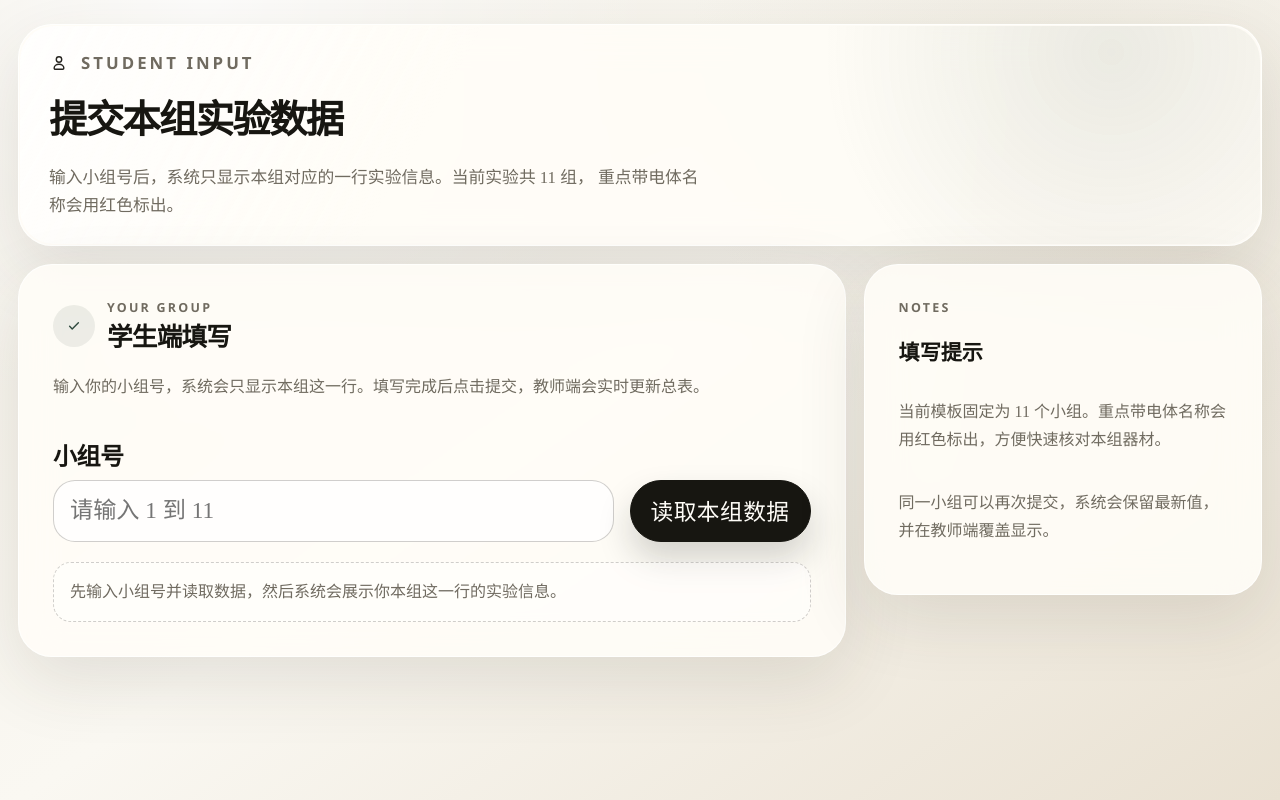
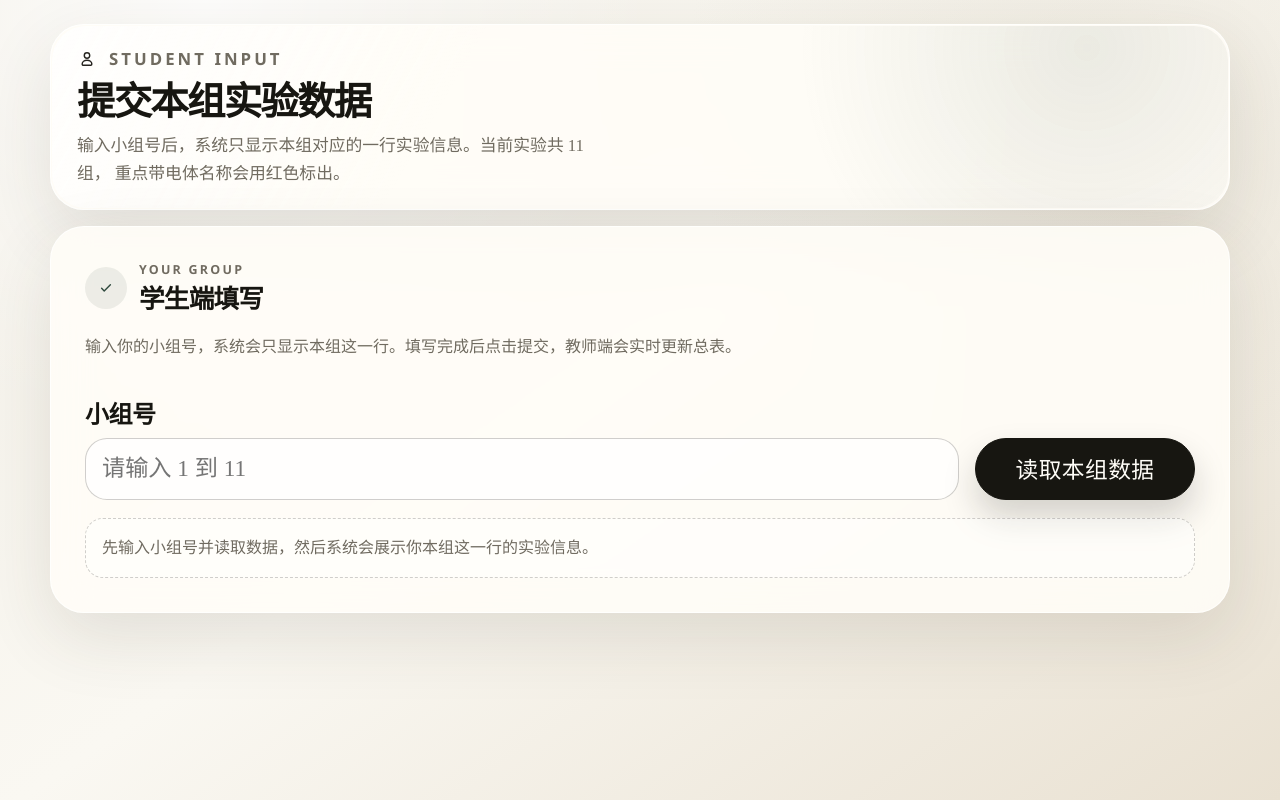
Before and after one commit to 1073288932-cmd/experiment-data-platform-20260325, a Next.js app: page /student in a window 1280 px wide. Built offline with nearby package versions, Linux system fonts and the light colour scheme.

Commit message:
Simplify student page and fix object emphasis

```diff
--- a/app/globals.css
+++ b/app/globals.css
@@ -120,6 +120,22 @@ svg {
 .compact-hero {
   padding: 24px 30px;
   margin-bottom: 18px;
+}
+
+.student-hero {
+  width: min(100%, 1180px);
+  margin: 0 auto 16px;
+  padding: 20px 26px;
+  gap: 10px;
+}
+
+.student-hero h1 {
+  font-size: clamp(1.9rem, 3vw, 3rem);
+}
+
+.student-hero p:not(.eyebrow) {
+  max-width: 62ch;
+  color: var(--muted);
 }
 
 .teacher-hero {
@@ -286,8 +302,10 @@ h3 {
 }
 
 .student-layout {
-  grid-template-columns: minmax(0, 1.08fr) minmax(280px, 0.52fr);
+  width: min(100%, 1180px);
+  grid-template-columns: 1fr;
   align-items: start;
+  margin: 0 auto;
 }
 
 .card {
@@ -301,13 +319,17 @@ h3 {
   gap: 20px;
 }
 
+.student-card {
+  gap: 18px;
+}
+
 .inline-form {
   display: grid;
   gap: 16px;
 }
 
 .lookup-form {
-  grid-template-columns: minmax(0, 1fr) auto;
+  grid-template-columns: minmax(0, 1fr) minmax(220px, auto);
   align-items: end;
 }
 
@@ -353,17 +375,17 @@ h3 {
 
 .row-preview {
   display: grid;
-  gap: 18px;
-  padding: 18px;
+  gap: 20px;
+  padding: clamp(18px, 2.4vw, 28px);
   border: 1px solid var(--line);
-  border-radius: 24px;
+  border-radius: 28px;
   background: rgba(255, 255, 255, 0.44);
 }
 
 .meta-grid {
   display: grid;
-  grid-template-columns: 0.42fr 1fr;
-  gap: 12px;
+  grid-template-columns: 0.36fr 1fr;
+  gap: 14px;
 }
 
 .meta-box {
@@ -395,8 +417,14 @@ h3 {
 }
 
 .student-card .object-box strong {
-  font-size: clamp(1.5rem, 4.3vw, 2.15rem);
+  font-size: clamp(1.78rem, 4.2vw, 2.55rem);
   letter-spacing: -0.03em;
+}
+
+.charged-object-text,
+.charged-object-emphasis {
+  font: inherit;
+  line-height: inherit;
 }
 
 .answer-grid {
--- a/app/student/page.tsx
+++ b/app/student/page.tsx
@@ -4,7 +4,7 @@ import { StudentForm } from "@/components/student-form";
 export default function StudentPage() {
   return (
     <main className="shell">
-      <section className="panel hero compact-hero">
+      <section className="panel hero compact-hero student-hero">
         <div className="section-kicker">
           <StudentIcon className="kicker-icon" />
           <p className="eyebrow">Student Input</p>
--- a/components/student-form.tsx
+++ b/components/student-form.tsx
@@ -7,7 +7,6 @@ import {
   type ExperimentResult,
   type ExperimentRow,
   getChargedObjectDefinition,
-  getDisplayChargedObject,
   RESULT_ATTRACT,
   RESULT_REPEL,
   TOTAL_GROUPS
@@ -33,7 +32,6 @@ const TEXT = {
   submittingButton: "\u63d0\u4ea4\u4e2d...",
   glassTitle: "\u4e0e\u4e1d\u7ef8\u6469\u64e6\u8fc7\u7684\u73bb\u7483\u68d2",
   rubberTitle: "\u4e0e\u6bdb\u76ae\u6469\u64e6\u8fc7\u7684\u6a61\u80f6\u68d2",
-  noteTitle: "\u586b\u5199\u63d0\u793a",
   invalidGroupEmpty: "\u8bf7\u5148\u8f93\u5165\u5c0f\u7ec4\u53f7\u3002",
   lookupFallback: "\u672a\u627e\u5230\u8be5\u5c0f\u7ec4\u3002",
   lookupFailed: "\u8bfb\u53d6\u6570\u636e\u5931\u8d25\uff0c\u8bf7\u7a0d\u540e\u91cd\u8bd5\u3002",
@@ -51,20 +49,26 @@ type AnswerEditorProps = {
 
 function renderChargedObject(groupNo: number, fallback?: string | null) {
   const definition = getChargedObjectDefinition(groupNo);
-  const text = getDisplayChargedObject(groupNo, fallback);
 
-  if (!definition || !text.includes(definition.emphasis)) {
-    return text;
+  if (!definition) {
+    return fallback ?? "";
   }
 
-  const [prefix, suffix] = text.split(definition.emphasis);
+  const index = definition.fullText.indexOf(definition.emphasis);
+
+  if (index < 0) {
+    return definition.fullText;
+  }
+
+  const prefix = definition.fullText.slice(0, index);
+  const suffix = definition.fullText.slice(index + definition.emphasis.length);
 
   return (
-    <>
+    <span className="charged-object-text">
       {prefix}
       <span className="charged-object-emphasis">{definition.emphasis}</span>
       {suffix}
-    </>
+    </span>
   );
 }
 
@@ -280,17 +284,6 @@ export function StudentForm() {
           </div>
         )}
       </div>
-
-      <aside className="panel card note-card">
-        <p className="eyebrow">Notes</p>
-        <h3>{TEXT.noteTitle}</h3>
-        <p className="hint">
-          {`\u5f53\u524d\u6a21\u677f\u56fa\u5b9a\u4e3a ${TOTAL_GROUPS} \u4e2a\u5c0f\u7ec4\u3002\u91cd\u70b9\u5e26\u7535\u4f53\u540d\u79f0\u4f1a\u7528\u7ea2\u8272\u6807\u51fa\uff0c\u65b9\u4fbf\u5feb\u901f\u6838\u5bf9\u672c\u7ec4\u5668\u6750\u3002`}
-        </p>
-        <p className="hint">
-          {"\u540c\u4e00\u5c0f\u7ec4\u53ef\u4ee5\u518d\u6b21\u63d0\u4ea4\uff0c\u7cfb\u7edf\u4f1a\u4fdd\u7559\u6700\u65b0\u503c\uff0c\u5e76\u5728\u6559\u5e08\u7aef\u8986\u76d6\u663e\u793a\u3002"}
-        </p>
-      </aside>
     </section>
   );
 }
```
